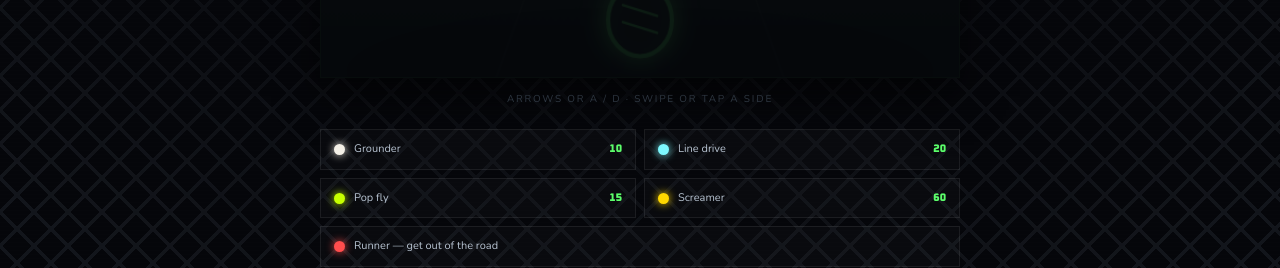
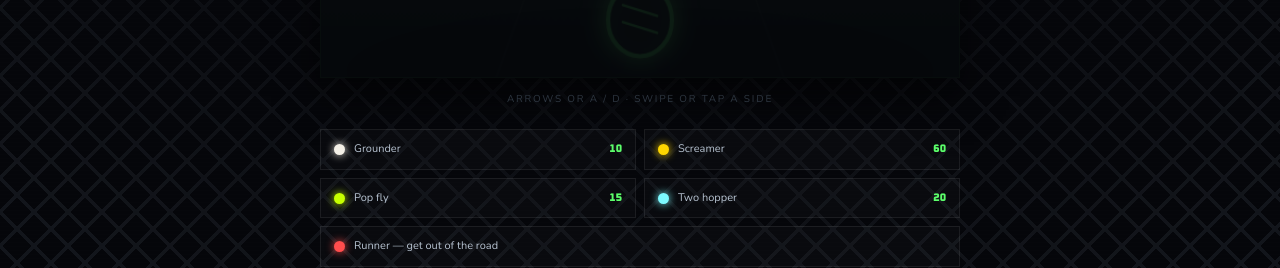
Before and after one commit to N8Nuks/grassrootsfantasy, a Next.js app: page /games/fielding in a window 1280 px wide. Shown: the part 842-1110 px from the top of the page. Built offline with nearby package versions, Linux system fonts and the light colour scheme.

Commit message:
Rename fielding ball types to match difficulty; Points float off the glove on every catch

```diff
--- a/app/games/fielding/FieldingClient.tsx
+++ b/app/games/fielding/FieldingClient.tsx
@@ -20,9 +20,9 @@ let nextId = 1
 
 const BALL: Record<string, { label: string; points: number; colour: string; rate: number }> = {
   grounder: { label: 'Grounder', points: 10, colour: '#F5F1E8', rate: 0.85 },
-  liner:    { label: 'Line drive', points: 20, colour: '#7DF9FF', rate: 1.55 },
+  liner:    { label: 'Screamer', points: 60, colour: '#FFD700', rate: 1.55 },
   fly:      { label: 'Pop fly',  points: 15, colour: '#C6FF00', rate: 0.62 },
-  screamer: { label: 'Screamer', points: 60, colour: '#FFD700', rate: 1.75 },
+  screamer: { label: 'Two hopper', points: 20, colour: '#7DF9FF', rate: 1.75 },
 }
 
 export default function FieldingClient() {
@@ -43,6 +43,8 @@ export default function FieldingClient() {
   const spawnAt = useRef(600)
   const glove = useRef(0)
   const streakRef = useRef(0)
+  // Points floating up off the glove — one per catch
+  const pops = useRef<{ id: number; text: string; colour: string; life: number }[]>([])
 
   const speed = () => BASE_SPEED + Math.max(0, elapsed.current - RAMP_DELAY) * SPEED_RAMP
 
@@ -109,8 +111,14 @@ export default function FieldingClient() {
       setStreak(streakRef.current)
       setScore(v => v + meta.points + bonus)
       setCaught(c => c + 1)
-      if (t.kind === 'screamer' || streakRef.current % 10 === 0) {
-        setFlash({ text: t.kind === 'screamer' ? 'SCREAMER' : `${streakRef.current} CLEAN`, colour: meta.colour })
+      pops.current.push({
+        id: nextId++,
+        text: bonus > 0 ? `+${meta.points} +${bonus}` : `+${meta.points}`,
+        colour: meta.colour,
+        life: 900,
+      })
+      if (t.kind === 'liner' || streakRef.current % 10 === 0) {
+        setFlash({ text: t.kind === 'liner' ? 'SCREAMER' : `${streakRef.current} CLEAN`, colour: meta.colour })
         setTimeout(() => setFlash(null), 900)
       }
     }
@@ -125,6 +133,8 @@ export default function FieldingClient() {
 
     things.current = things.current.filter(t => t.z < 1.3)
     if (glove.current > 0) glove.current -= dt
+    for (const p of pops.current) p.life -= dt
+    pops.current = pops.current.filter(p => p.life > 0)
 
     draw()
     raf.current = requestAnimationFrame(tick)
@@ -252,7 +262,23 @@ export default function FieldingClient() {
     }
 
     // ── The fielder ──
-    drawFielder(ctx, W, H, xAt(facing.current, 1), yAt(1) - H * 0.02, facing.current)
+    const fx = xAt(facing.current, 1)
+    const fy = yAt(1) - H * 0.02
+    drawFielder(ctx, W, H, fx, fy, facing.current)
+
+    // Points floating up off the glove
+    for (const p of pops.current) {
+      const t = 1 - p.life / 900
+      ctx.save()
+      ctx.globalAlpha = Math.max(0, 1 - t * t)
+      ctx.font = `900 ${Math.round(H * 0.055)}px var(--font-heading), sans-serif`
+      ctx.textAlign = 'center'
+      ctx.fillStyle = p.colour
+      ctx.shadowColor = p.colour
+      ctx.shadowBlur = 20
+      ctx.fillText(p.text, fx, fy - H * 0.14 - t * H * 0.16)
+      ctx.restore()
+    }
   }, [])
 
   /* Three stances. Middle lane is square on, glove in front. Left lane reaches
```
